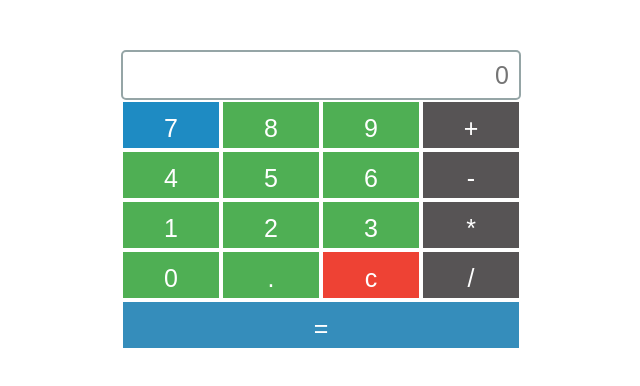
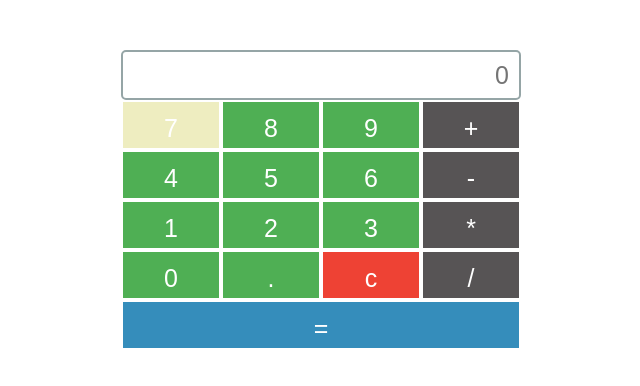
Before and after one commit to fendygp/js_simple_calculator, a plain HTML site: page index.html in a window 1280 px wide. In both pictures the pointer is over the input 490 px from the left and 125 px from the top of the page. Shown: the whole page, without its empty margins (319-959 px from the left). Drawn offline with Linux system fonts and the light colour scheme.

Commit message:
add hover

```diff
--- a/index.html
+++ b/index.html
@@ -31,7 +31,7 @@
                         color: #fff;
                         cursor: pointer;
                       }
-        .container .box:hover{background: #1E8BC3}
+        .container .box:hover{background: #eeedc0}
 
         .container .box-opr{background: #575455}
 
```
